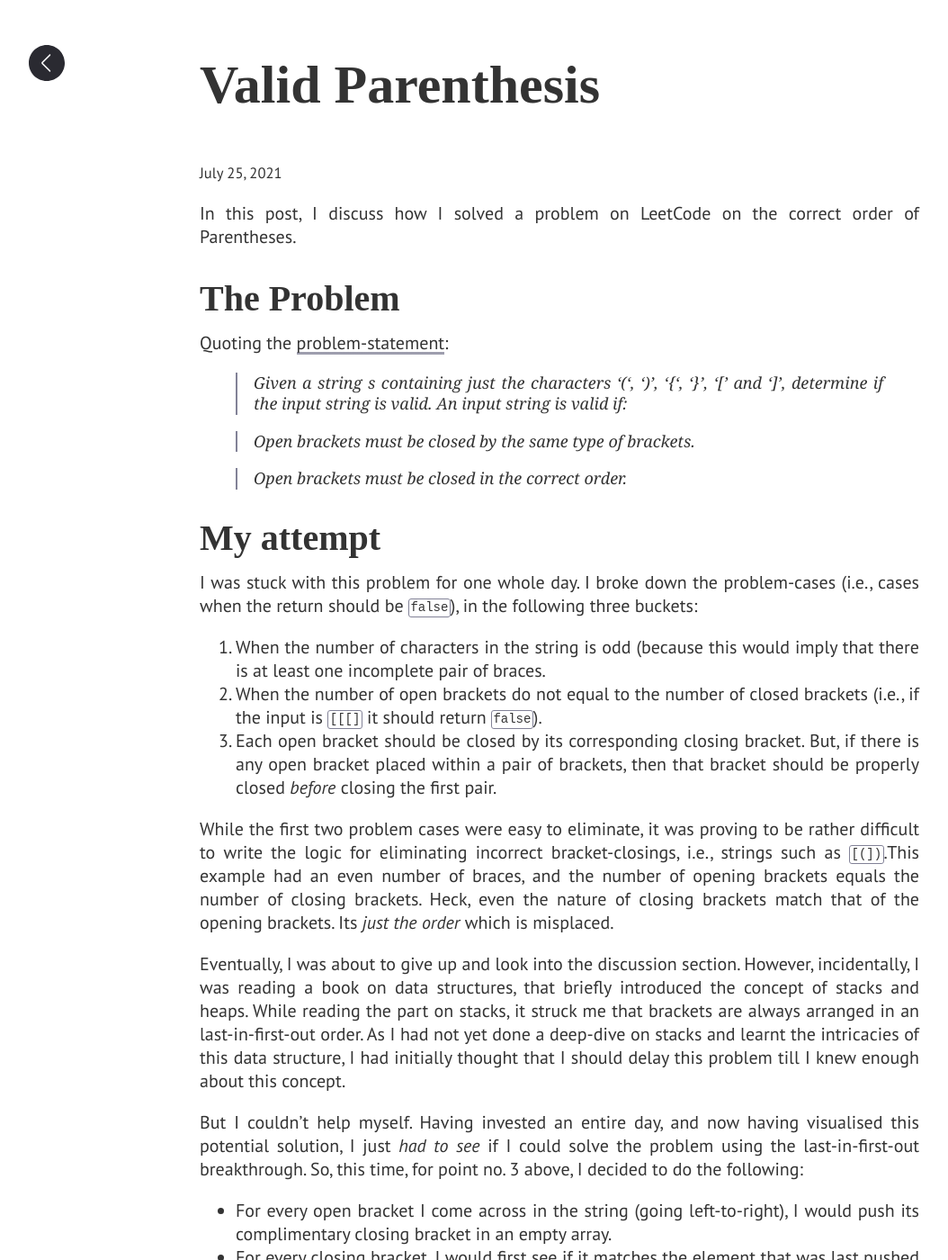
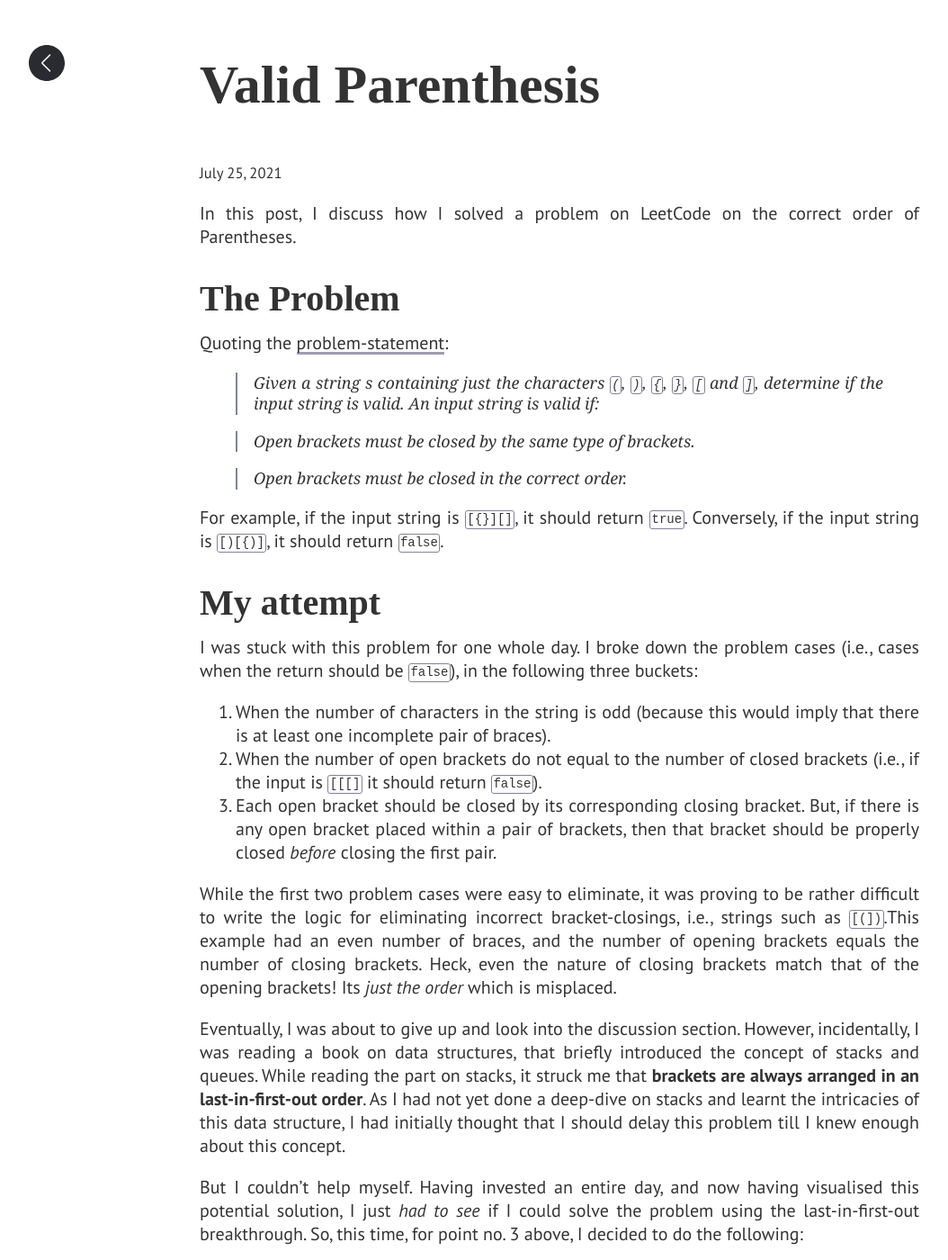
Before and after one commit to oitee/oitee.github.io, a Jekyll site: the page built from _posts/2021-07-25-valid-parenthesis.md, in a window 1280 px wide and 1400 px high. Shown: the whole window at 90% size, without its empty margins (18-1072 px from the left). Built offline with Jekyll 4.4.1, drawn with Linux system fonts in a browser that asks for light colours; some web fonts are replaced; some of the changed text lies outside the part shown.

Commit message:
Minor edits on the post titled 'Valid Parenthesis'

````diff
--- a/_posts/2021-07-25-valid-parenthesis.md
+++ b/_posts/2021-07-25-valid-parenthesis.md
@@ -10,27 +10,27 @@ In this post, I discuss how I solved a problem on LeetCode on the correct order
 
 Quoting the [problem-statement](https://leetcode.com/problems/valid-parentheses/):
 
-> Given a string s containing just the characters '(', ')', '{', '}', '[' and ']', determine if the input string is valid. An input string is valid if:
+> Given a string s containing just the characters `(`, `)`, `{`, `}`, `[` and `]`, determine if the input string is valid. An input string is valid if:
 
 > Open brackets must be closed by the same type of brackets.
 
 > Open brackets must be closed in the correct order.
 
+For example, if the input string is `[{}][]`, it should return `true`. Conversely, if the input string is `[)[{)]`, it should return `false`.
+
 ## My attempt
 
-I was stuck with this problem for one whole day. I broke down the problem-cases (i.e., cases when the return should be `false`), in the following three buckets:
+I was stuck with this problem for one whole day. I broke down the problem cases (i.e., cases when the return should be `false`), in the following three buckets:
 
-1. When the number of characters in the string is odd (because this would imply that there is at least one incomplete pair of braces.
+1. When the number of characters in the string is odd (because this would imply that there is at least one incomplete pair of braces).
 2. When the number of open brackets do not equal to the number of closed brackets (i.e., if the input is `[[[]` it should return `false`).
-3. Each open bracket should be closed by its corresponding closing bracket. But, if there is any open bracket placed within a pair of brackets, then that bracket should be properly closed *before*  closing the first pair.
+3. Each open bracket should be closed by its corresponding closing bracket. But, if there is any open bracket placed within a pair of brackets, then that bracket should be properly closed _before_ closing the first pair.
 
-While the first two problem cases were easy to eliminate, it was proving to be rather difficult to write the logic for eliminating incorrect bracket-closings, i.e., strings such as `[(])`.This example had an even number of braces, and the number of opening brackets equals the number of closing brackets. Heck, even the nature of closing brackets match that of the opening brackets. Its *just the order* which is misplaced.
+While the first two problem cases were easy to eliminate, it was proving to be rather difficult to write the logic for eliminating incorrect bracket-closings, i.e., strings such as `[(])`.This example had an even number of braces, and the number of opening brackets equals the number of closing brackets. Heck, even the nature of closing brackets match that of the opening brackets! Its _just the order_ which is misplaced.
 
-Eventually, I was about to give up and look into the discussion section. However, incidentally, I was reading a book on data structures, that briefly introduced the concept of stacks and heaps. While reading the part on stacks, it struck me that brackets are always arranged in an last-in-first-out order. As I had not yet done a deep-dive on stacks and learnt the intricacies of this data structure, I had initially thought that I should delay this problem till I knew enough about this concept.
+Eventually, I was about to give up and look into the discussion section. However, incidentally, I was reading a book on data structures, that briefly introduced the concept of stacks and queues. While reading the part on stacks, it struck me that **brackets are always arranged in an last-in-first-out order**. As I had not yet done a deep-dive on stacks and learnt the intricacies of this data structure, I had initially thought that I should delay this problem till I knew enough about this concept.
 
-But I couldn't help myself. Having invested an entire day, and now having visualised this potential solution, I just *had to see* if I could solve the problem using the last-in-first-out breakthrough. So, this time, for point no. 3 above, I decided to do the following:
-
-
+But I couldn't help myself. Having invested an entire day, and now having visualised this potential solution, I just _had to see_ if I could solve the problem using the last-in-first-out breakthrough. So, this time, for point no. 3 above, I decided to do the following:
 
 - For every open bracket I come across in the string (going left-to-right), I would push its complimentary closing bracket in an empty array.
 - For every closing bracket, I would first see if it matches the element that was last pushed into the aforesaid array. If yes, I would delete the last pushed element from that array and continue with the rest of the string. If not, it would imply that the closing bracket is of a kind not matching the last open bracket. This would mean the supplied string was not correctly arranged.
@@ -43,12 +43,12 @@ var isValid = function (s) {
   let open = 0;
   let close = 0;
   let correctClose = [];
-  //checking if the supplied string has an even number of characters
+  // checking if the supplied string has an even number of characters
   if (arr.length % 2 != 0) {
     return false;
   }
   for (let i = 0; i < arr.length; i++) {
-    //for every open bracket, pushing the corresponding closed bracket into the array named 'correctClose'
+    // for every open bracket, pushing the corresponding closed bracket into the array named 'correctClose'
     switch (arr[i]) {
       case "{":
         correctClose.push("}");
@@ -62,25 +62,21 @@ var isValid = function (s) {
         correctClose.push("]");
         open++;
         break;
-    }
-    //for every closed bracket, checking if it matches the last pushed element into 'correctClose'
-    switch (arr[i]) {
+      // for every closed bracket, checking if it matches the last pushed element into 'correctClose'
       case "]":
       case ")":
       case "}":
-      close++;
-      if (arr[i] == correctClose[correctClose.length - 1]) {
-        correctClose.pop(correctClose.length - 1);
+        close++;
+        if (arr[i] == correctClose[correctClose.length - 1]) {
+          correctClose.pop(correctClose.length - 1);
         } else {
           return false;
         }
     }
   }
-  if (open == close){
-      return true;
-  }
-  return false;
+  // Finally, checking if the number of open brackets and closed brackets are equal to each other
+  return open == close;
 };
 ```
 
- This solution was accepted by LeetCode. I do not know if this is the most elegant way to solve this problem or if this is the correct implementation of the 'last-in-first-out' concept. I will read more to find out. But for now, I am very proud with myself for being able to solve this problem without relying on the discussion section of LeetCode.
+This solution was accepted by LeetCode. I do not know if this is the most elegant way to solve this problem or if this is the correct implementation of the 'last-in-first-out' concept. I will read more to find out. But for now, I am very proud with myself for being able to solve this problem without relying on the discussion section of LeetCode.
````
